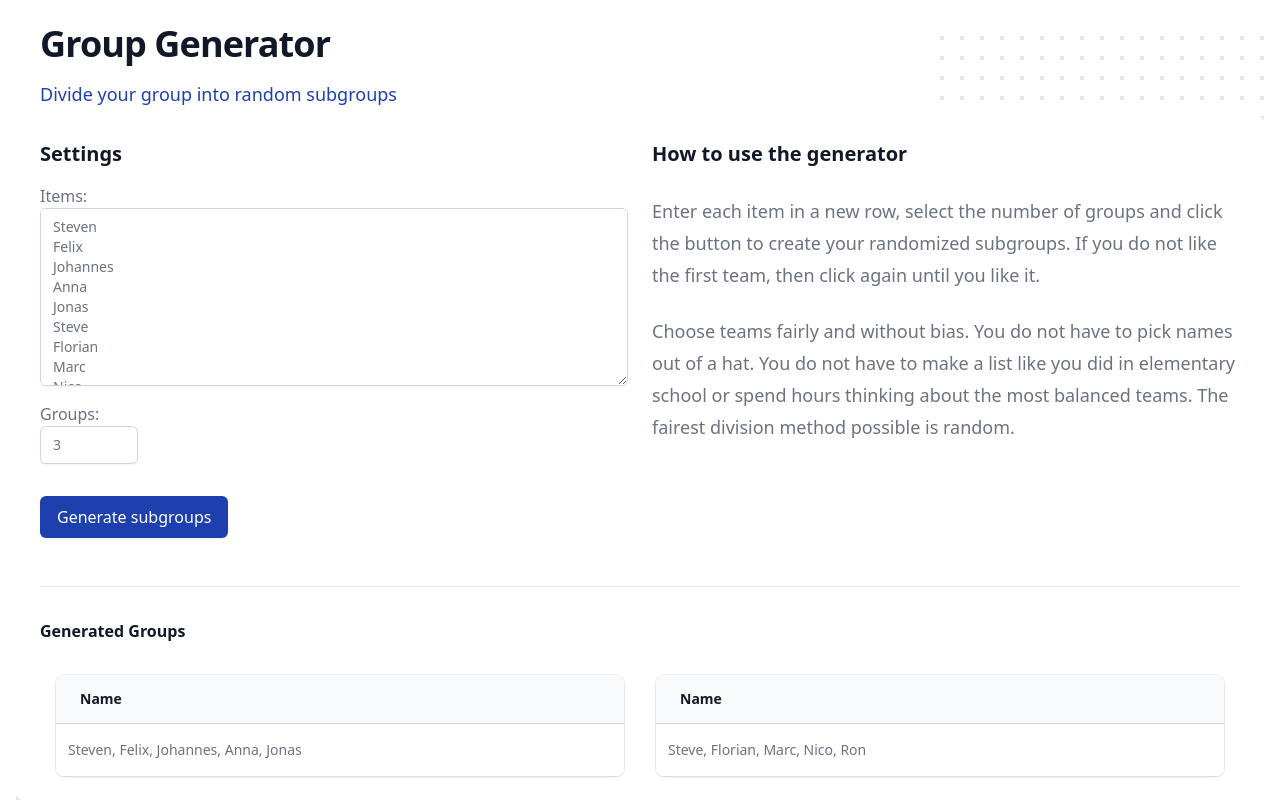
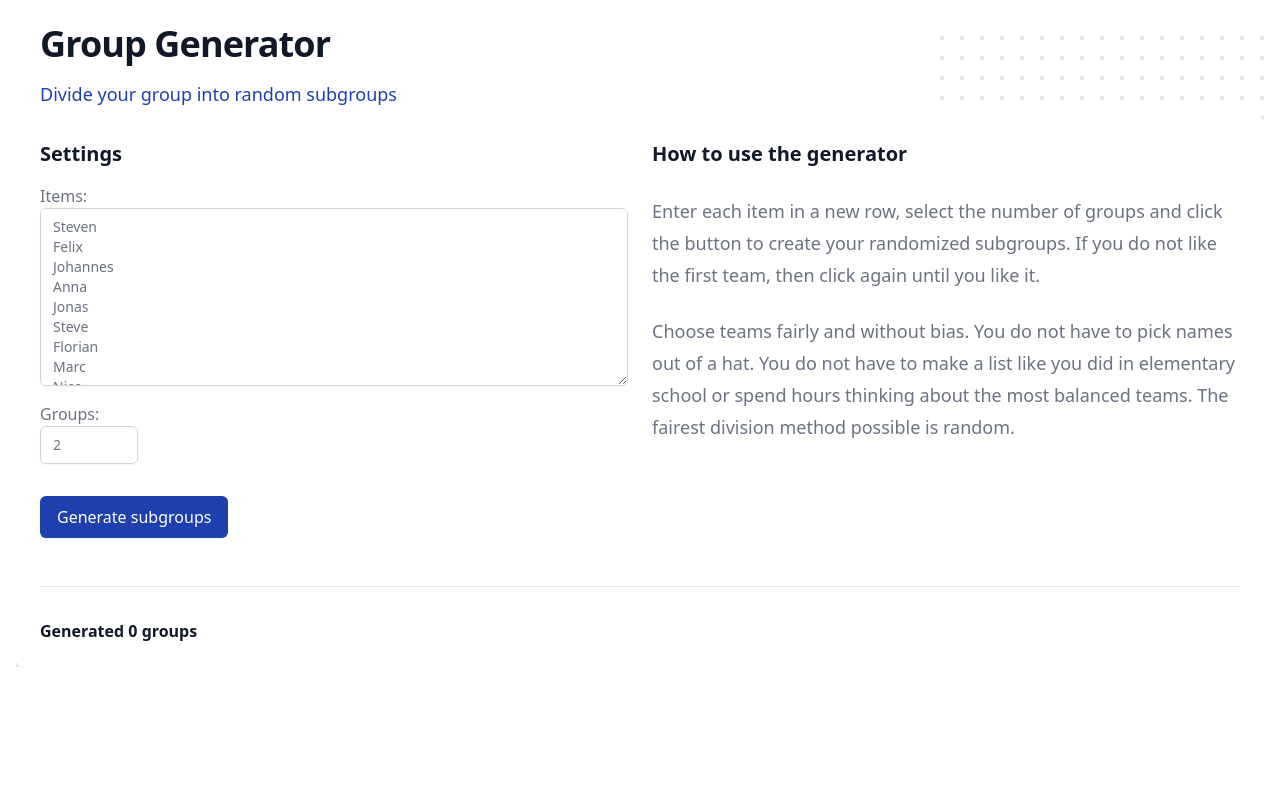
Before and after one commit to steven-mi/group-generator, a React (Create React App) app: page / in a window 1280 px wide. Built offline with nearby package versions, Linux system fonts and the light colour scheme.

Commit message:
feature: finalise implementation

```diff
--- a/src/components/GeneratorForm/index.tsx
+++ b/src/components/GeneratorForm/index.tsx
@@ -2,9 +2,37 @@ import * as React from 'react';
 
 interface GeneratorFormProps {
     default: string[]
+    onClick: (subGroups: any) => void;
 }
 
+
+function chunkArray(arr: any[], chunkCount: number) {
+    const chunks = [];
+    while (arr.length) {
+        const chunkSize = Math.ceil(arr.length / chunkCount--);
+        const chunk = arr.slice(0, chunkSize);
+        chunks.push(chunk);
+        arr = arr.slice(chunkSize);
+    }
+    return chunks;
+}
+
+function shuffleArray(arr: any[]) {
+    return arr.sort((a, b) => 0.5 - Math.random())
+}
+
+function generateSubGroups(groups: string[], numSubGroups: number) {
+    const shuffledGroups = shuffleArray(groups);
+    return chunkArray(shuffledGroups, numSubGroups)
+}
+
+
 export const GeneratorForm: React.FC<GeneratorFormProps> = (props: GeneratorFormProps) => {
+
+    const [groups, setGroups] = React.useState(props.default);
+    const [numGroups, setNumGroups] = React.useState(2)
+
+
     return (
         <>
             <p className="text font-bold text-gray-900 text-xl">
@@ -15,15 +43,28 @@ export const GeneratorForm: React.FC<GeneratorFormProps> = (props: GeneratorForm
                 rows={8}
                 id="comment"
                 className="shadow-sm focus:ring-indigo-500 focus:border-indigo-500 block w-full sm:text-sm border-gray-300 rounded-md"
-                defaultValue={props.default.join("\n")}
+                defaultValue={groups.join("\n")}
+                onChange={event => setGroups(event.target.value.split("\n"))}
             />
             <p className={"mt-4"}>Groups:</p>
             <input type="number"
                    className="shadow-sm focus:ring-indigo-500 focus:border-indigo-500 block w-1/6 sm:text-sm border-gray-300 rounded-md"
-                   defaultValue={3}
+                   defaultValue={numGroups}
+                   onChange={event => {
+                       const eventNumber = parseInt(event.target.value)
+                       if (eventNumber) {
+                           setNumGroups(eventNumber)
+                       }
+                   }}
             />
 
             <button type="button"
+                    onClick={() => {
+                        if (groups) {
+                            const subGroups = generateSubGroups(groups, numGroups)
+                            props.onClick(subGroups)
+                        }
+                    }}
                     className="mt-8 inline-flex items-center px-4 py-2 border border-transparent text-base font-medium rounded-md shadow-sm text-white bg-blue-800 hover:bg-blue-700 focus:outline-none focus:ring-2 focus:ring-offset-2 focus:ring-blue-800">
                 Generate subgroups
             </button>
--- a/src/components/GeneratorForm/stories.tsx
+++ b/src/components/GeneratorForm/stories.tsx
@@ -8,5 +8,6 @@ export default {
 
 export const Default = () => {
     return <GeneratorForm
-        default={["Steven", "Felix", "Johannes", "Anna", "Jonas", "Steve", "Florian", "Marc", "Nico", "Ron"]}/>;
+        default={["Steven", "Felix", "Johannes", "Anna", "Jonas", "Steve", "Florian", "Marc", "Nico", "Ron"]}
+        onClick={() => (console.log("hi"))}/>;
 }
--- a/src/components/Table/index.tsx
+++ b/src/components/Table/index.tsx
@@ -1,6 +1,7 @@
 import * as React from 'react';
 
 interface TableProps {
+    title: string
     entries: string[]
 }
 
@@ -18,7 +19,7 @@ export const Table: React.FC<TableProps> = (props) => {
                                         scope="col"
                                         className="py-3.5 pl-4 pr-3 text-left text-sm font-semibold text-gray-900 sm:pl-6"
                                     >
-                                        Name
+                                        {props.title}
                                     </th>
                                 </tr>
                                 </thead>
--- a/src/components/Table/stories.tsx
+++ b/src/components/Table/stories.tsx
@@ -7,5 +7,5 @@ export default {
 };
 
 export const Default = () => {
-    return <Table entries={['Test', 'Test1', 'Test2']}/>;
+    return <Table entries={['Test', 'Test1', 'Test2']} title={"Test"}/>;
 }
--- a/src/layout/DottedBackground/stories.tsx
+++ b/src/layout/DottedBackground/stories.tsx
@@ -7,5 +7,5 @@ export default {
 };
 
 export const Default = () => {
-    return <DottedBackground children={<p>content</p>}/>;
+    return <DottedBackground children={<p>content</p>} />;
 }
--- a/src/pages/HomePage/index.tsx
+++ b/src/pages/HomePage/index.tsx
@@ -5,27 +5,10 @@ import {GeneratorForm} from '../../components/GeneratorForm';
 import {Table} from '../../components/Table';
 import {UsageInstruction} from '../../components/UsageInstruction';
 
-function chunkArray(arr: any[], chunkCount: number) {
-    const chunks = [];
-    while (arr.length) {
-        const chunkSize = Math.ceil(arr.length / chunkCount--);
-        const chunk = arr.slice(0, chunkSize);
-        chunks.push(chunk);
-        arr = arr.slice(chunkSize);
-    }
-    return chunks;
-}
-
-function generateSubGroups(groups: string[], numSubGroups: number) {
-    const randomSeed = 42
-    const shuffledGroups = groups.sort((a, b) => randomSeed - Math.random());
-    return chunkArray(shuffledGroups, numSubGroups)
-}
 
 export function HomePage() {
 
     const defaultGroups = ["Steven", "Felix", "Johannes", "Anna", "Jonas", "Steve", "Florian", "Marc", "Nico", "Ron"]
-    const subGroups = generateSubGroups(defaultGroups, 2)
     const [groups, setGroups] = React.useState([]);
 
     return (
@@ -35,7 +18,7 @@ export function HomePage() {
                 <DottedBackground>
                     <div className="lg:grid lg:grid-cols-2 lg:gap-6">
                         <div className="text-gray-500">
-                            <GeneratorForm default={defaultGroups}/>
+                            <GeneratorForm default={defaultGroups} onClick={setGroups}/>
                         </div>
                         <div className="prose prose-indigo prose-lg text-gray-500">
                             <UsageInstruction/>
@@ -43,12 +26,12 @@ export function HomePage() {
                     </div>
                     <div className="mt-12 border-t border-gray-200 pt-8">
                         <p className="text font-bold text-gray-900">
-                            Generated Groups
+                            Generated {groups.length} groups
                         </p>
                         <div className="lg:grid lg:grid-cols-2">
                             {
-                                subGroups.map(group =>
-                                    <Table entries={group}/>
+                                groups.map((group, index) =>
+                                    <Table entries={group} title={`${index + 1}. Group`}/>
                                 )
                             }
                         </div>
```
